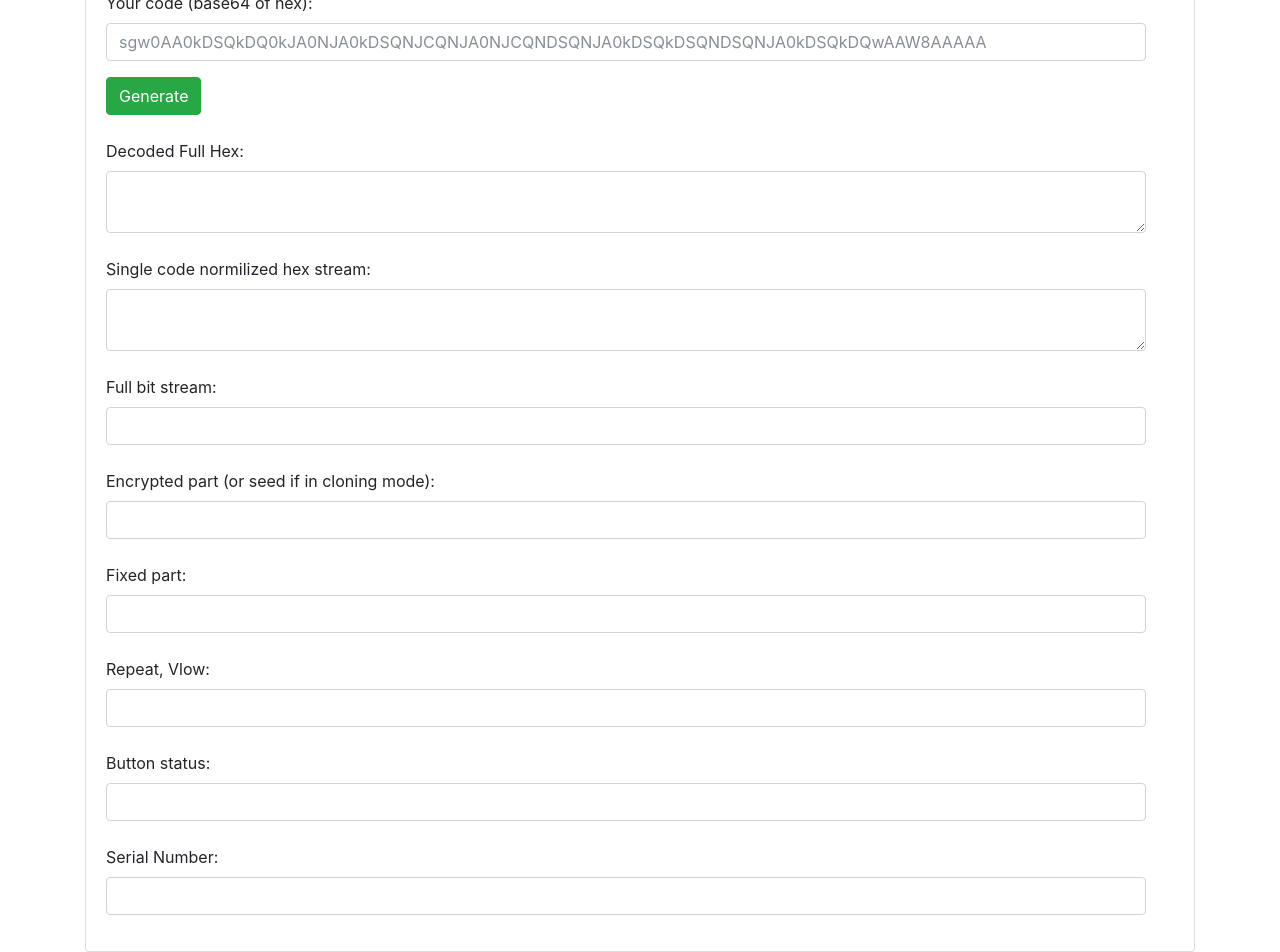
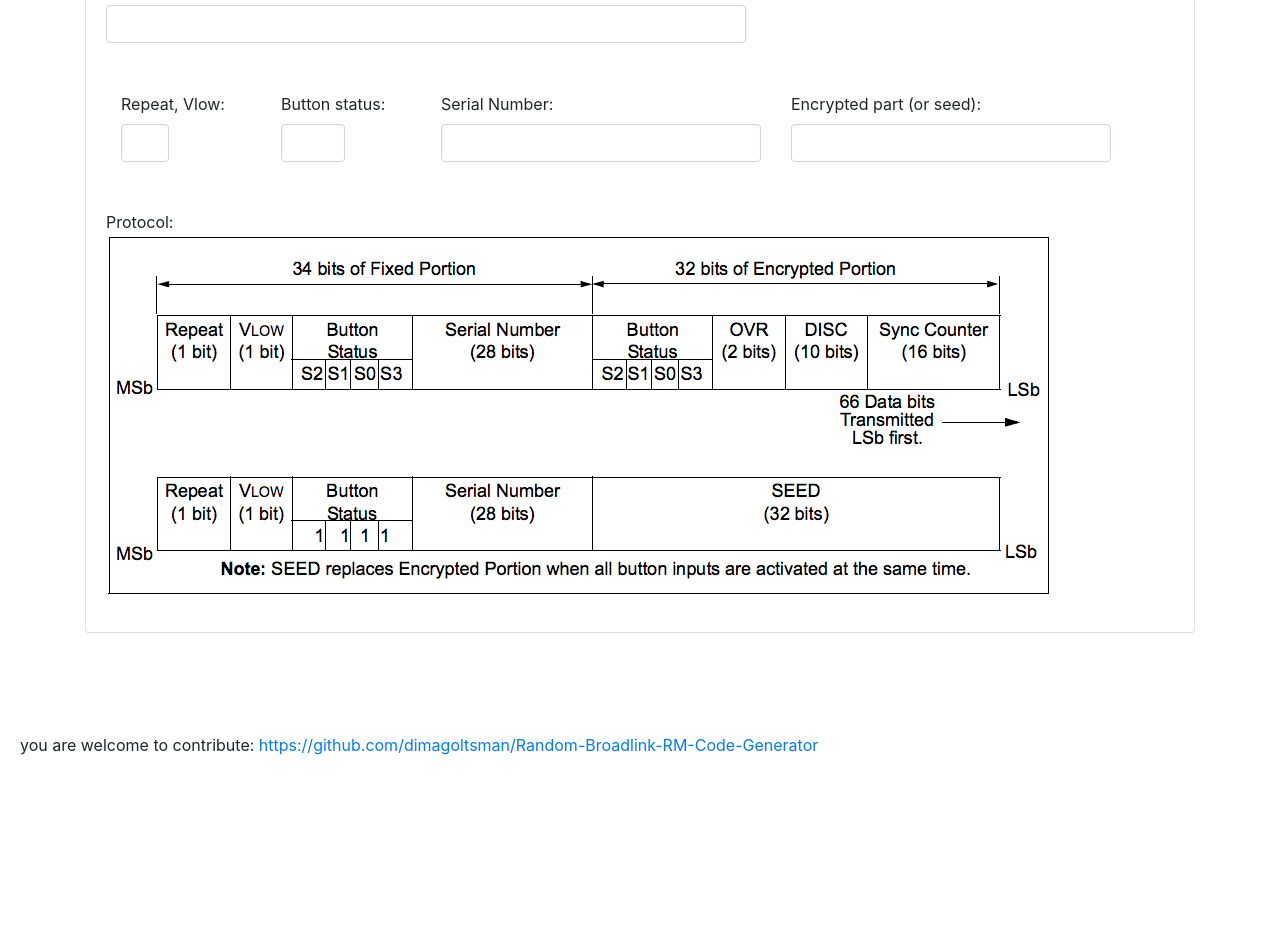
Before and after one commit to dimagoltsman/Random-Broadlink-RM-Code-Generator, a plain HTML site: page rolcode.html in a window 1280 px wide. Shown: the part 522-1474 px from the top of the page. After the commit the page ends 1279 px from the top, so only its background shows below. Drawn offline with nearby package versions, Linux system fonts and the light colour scheme.

Commit message:
reformatting table

```diff
--- a/rolcode.html
+++ b/rolcode.html
@@ -36,8 +36,7 @@
             <h3>Rolling code rev eng</h3>
             <br><br>
 
-            <p>Protocol:</p>
-            <img src="protocol.png" class="img-responsive">
+
 
 
 
@@ -61,29 +60,62 @@
 
                     <br>
                     <label for="fullbits">Full bit stream:</label>
-                    <input type="text" class="form-control" id="fullbits" style="width: 65rem;"> </input>
+                    <input type="text" class="form-control" id="fullbits" style="width: 40rem;"> </input>
 
 
                     <br>
-                    <label for="encpart">Encrypted part (or seed if in cloning mode):</label>
-                    <input type="text" class="form-control" id="encpart" style="width: 65rem;"> </input>
 
+                    <div class = "row">
+
+
+                        <div class="col col-md-4" style="display: none">
+                             <label for="fixedpart">Fixed part:</label>
+                             <input type="text" class="form-control" id="fixedpart" style="width: 24rem;"> </input>
+                        </div>
+
+
+                        <div class="col"></div>
+                        <div class="col"></div>
+
+                    </div>
                     <br>
-                    <label for="fixedpart">Fixed part:</label>
-                    <input type="text" class="form-control" id="fixedpart" style="width: 65rem;"> </input>
 
-                    <br>
+
+                    <div class = "row col-md-9">
+
+                        <div class="col">
                     <label for="rv">Repeat, Vlow:</label>
-                    <input type="text" class="form-control" id="rv" style="width: 65rem;"> </input>
+                    <input type="text" class="form-control" id="rv" style="width: 3rem;"> </input>
+                        </div>
 
-                    <br>
+                        <div class="col">
                     <label for="buttons">Button status:</label>
-                    <input type="text" class="form-control" id="buttons" style="width: 65rem;"> </input>
+                    <input type="text" class="form-control" id="buttons" style="width: 4rem;"> </input>
+                        </div>
+                        <div class="col">
+                    <label for="sn">Serial Number:</label>
+                    <input type="text" class="form-control" id="sn" style="width: 20rem;"> </input>
+                        </div>
+                        <div class="col">
+                            <label for="encpart">Encrypted part (or seed):</label>
+                            <input type="text" class="form-control" id="encpart" style="width: 20rem;"> </input>
+                        </div>
 
-                    <br>
-                    <label for="sn">Serial Number:</label>
-                    <input type="text" class="form-control" id="sn" style="width: 65rem;"> </input>
 
+                    </div>
+
+                    <br><br>
+                    <div class="row">
+                        <div class="col">
+                            Protocol:
+                        </div>
+                    </div>
+
+                    <div class="row">
+                        <div class="col">
+                            <img src="protocol.png" class="img-responsive">
+                        </div>
+                    </div>
 
                 </div>
             </form>
```
